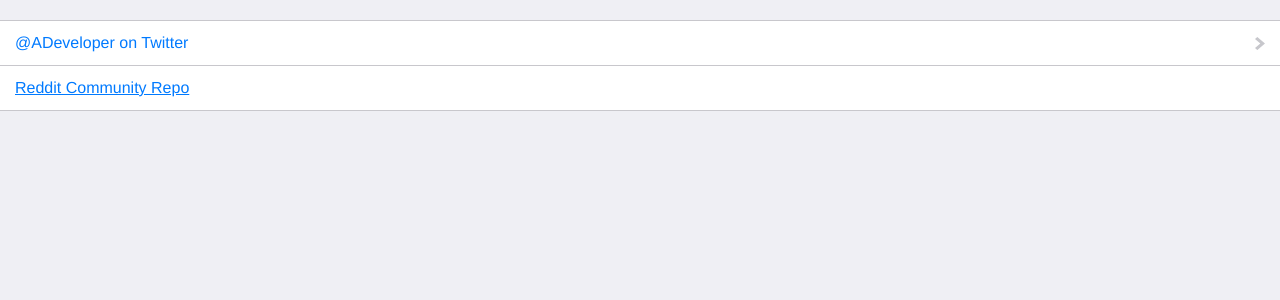
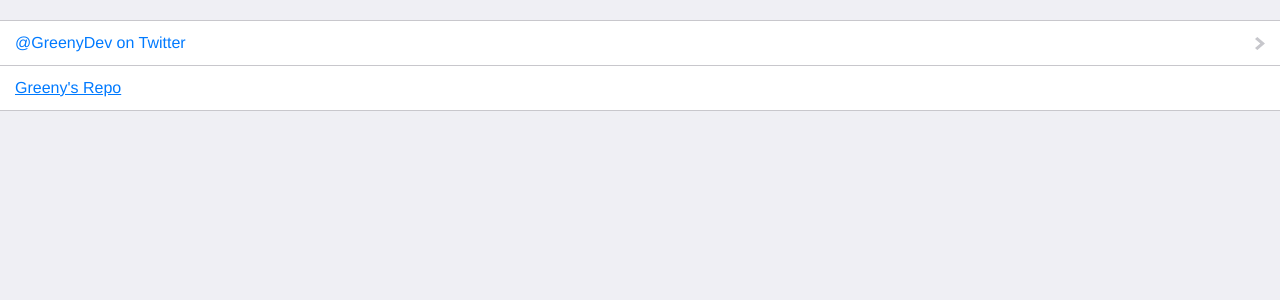
Before and after one commit to JoeyvDev/greenydev.github.io, a PHP site: template repo/template/index/devLink.php in a window 1280 px wide. Shown: the top 300 px of the page. Run offline with PHP 8.4, Linux system fonts and the light colour scheme; the template is opened without the code that fills it, so the values that code supplies are empty.

Commit message:
Testing a new repo system

```diff
--- a/repo/template/index/devLink.php
+++ b/repo/template/index/devLink.php
@@ -1,4 +1,4 @@
 <ul>
     <li>
-        <a class=\"devLink\" target=\"_blank\" href="https://twitter.com/YourTwitter">@ADeveloper on Twitter</a></li>
+        <a class=\"devLink\" target=\"_blank\" href="https://twitter.com/GreenyDev">@GreenyDev on Twitter</a></li>
     <li>
--- a/repo/template/index/footer.php
+++ b/repo/template/index/footer.php
@@ -1,3 +1,3 @@
-<p><a href="http://rcrepo.com" target="_blank">Reddit Community Repo</a></p>
+<p><a href="http://greenydev.github.io/repo/" target="_blank">Greeny's Repo</a></p>
 </body>
 </html>
```
